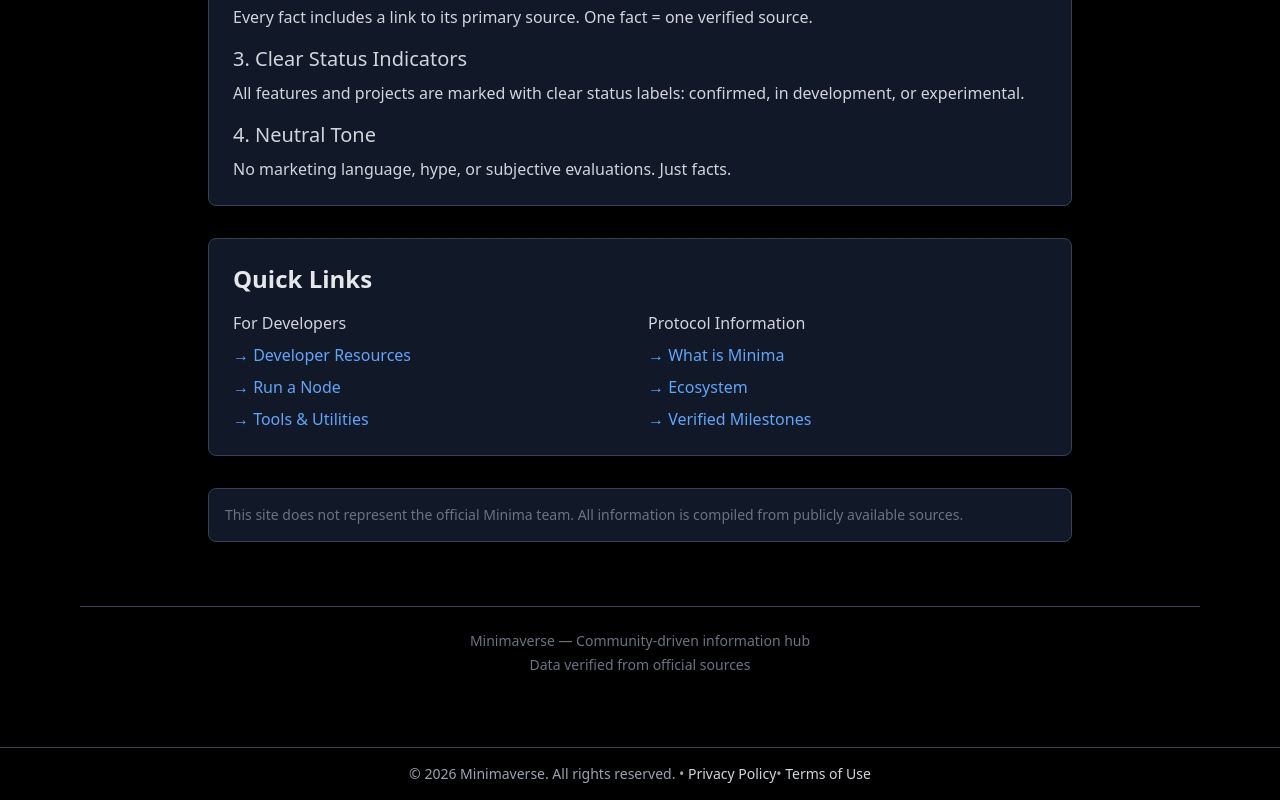
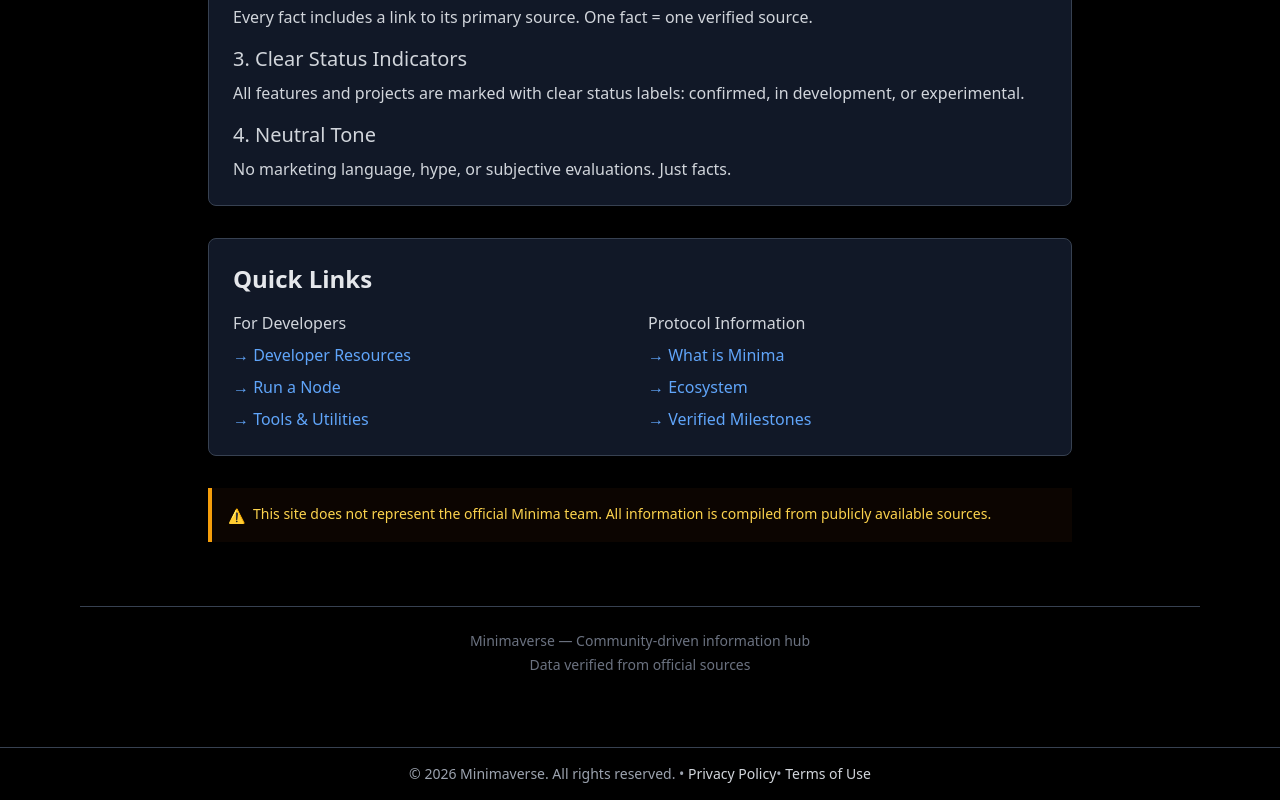
Before and after one commit to KuA1bo/minimaverse-site, a Next.js app: page / in a window 1280 px wide. Shown: the part 748-1548 px from the top of the page. Built offline with nearby package versions, Linux system fonts and the light colour scheme.

Commit message:
fix(disclaimer): add amber warning disclaimer to all pages per project requirements

```diff
--- a/src/app/about/page.tsx
+++ b/src/app/about/page.tsx
@@ -147,10 +147,11 @@ export default function AboutPage() {
           </div>
         </section>
 
-        <div className="bg-gray-900 border border-gray-700 rounded-lg p-4 text-sm text-gray-500">
-          <p>
-            This site does not represent the official Minima team. All information is compiled from publicly available sources.
-          </p>
+        <div className="bg-amber-900/10 border-l-4 border-amber-500 p-4 text-sm text-amber-300">
+          <div className="flex items-start">
+            <span className="mr-2 mt-0.5">⚠️</span>
+            <span>This site does not represent the official Minima team. All information is compiled from publicly available sources.</span>
+          </div>
         </div>
       </main>
 
--- a/src/app/page.tsx
+++ b/src/app/page.tsx
@@ -103,10 +103,11 @@ export default function HomePage() {
           </div>
         </section>
 
-        <div className="bg-gray-900 border border-gray-700 rounded-lg p-4 text-sm text-gray-500">
-          <p>
-            This site does not represent the official Minima team. All information is compiled from publicly available sources.
-          </p>
+        <div className="bg-amber-900/10 border-l-4 border-amber-500 p-4 text-sm text-amber-300">
+          <div className="flex items-start">
+            <span className="mr-2 mt-0.5">⚠️</span>
+            <span>This site does not represent the official Minima team. All information is compiled from publicly available sources.</span>
+          </div>
         </div>
       </main>
 
```
